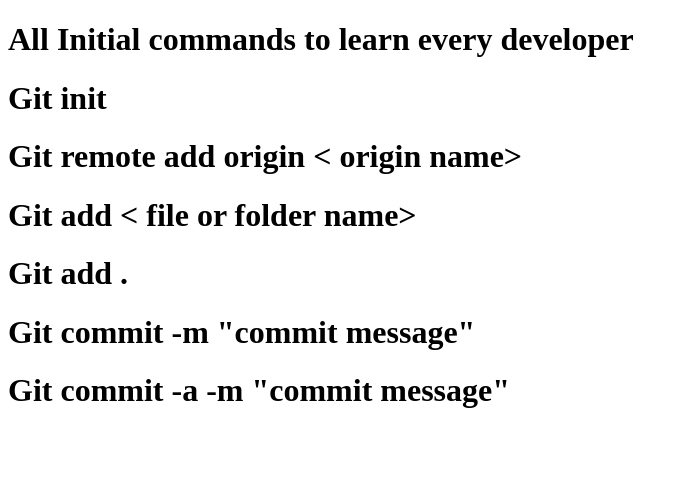
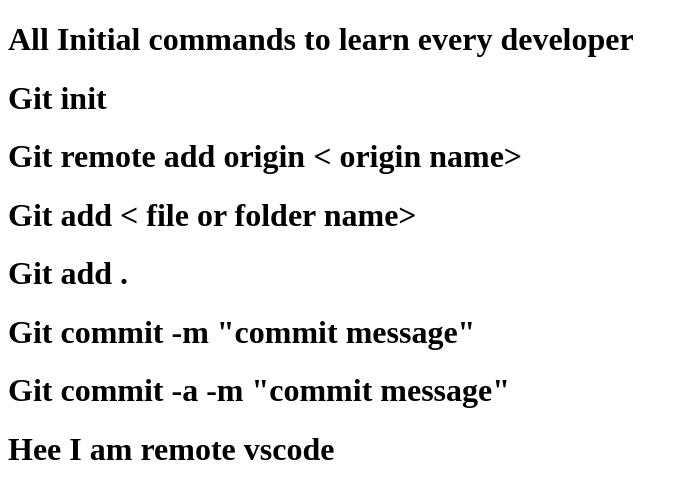
Before and after one commit to PrashantJsReact/Git-and-Github, a plain HTML site: page index.html in a window 1280 px wide. Shown: the whole page, without its empty margins (0-688 px from the left). Drawn offline with Linux system fonts and the light colour scheme.

Commit message:
commit from remote vscode

```diff
--- a/index.html
+++ b/index.html
@@ -13,5 +13,6 @@
     <h1>Git add .</h1>
     <h1>Git commit -m "commit message"</h1>
     <h1>Git commit -a -m "commit message"</h1>
+    <h1>Hee I am remote vscode</h1>
   </body>
 </html>
```
